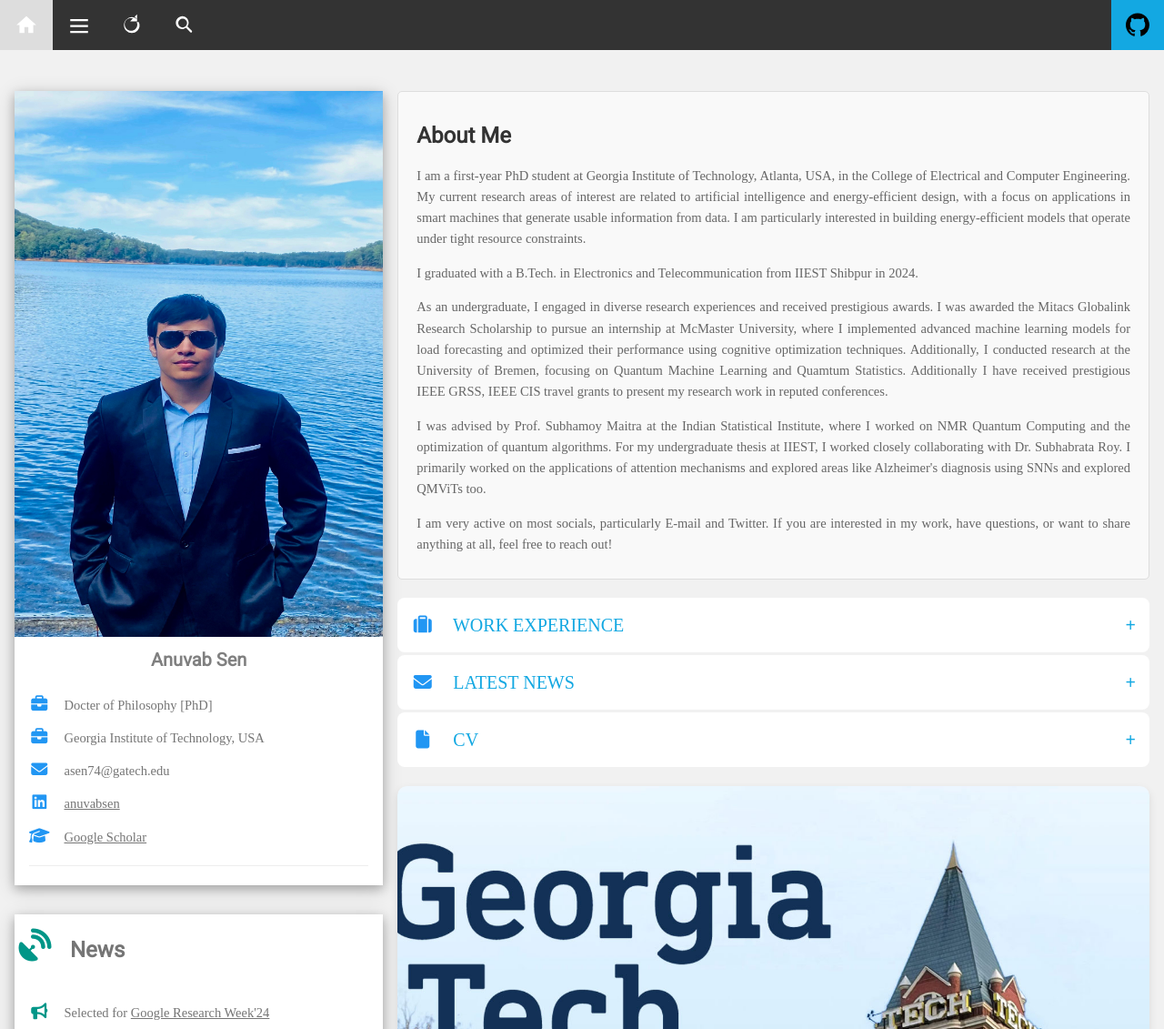
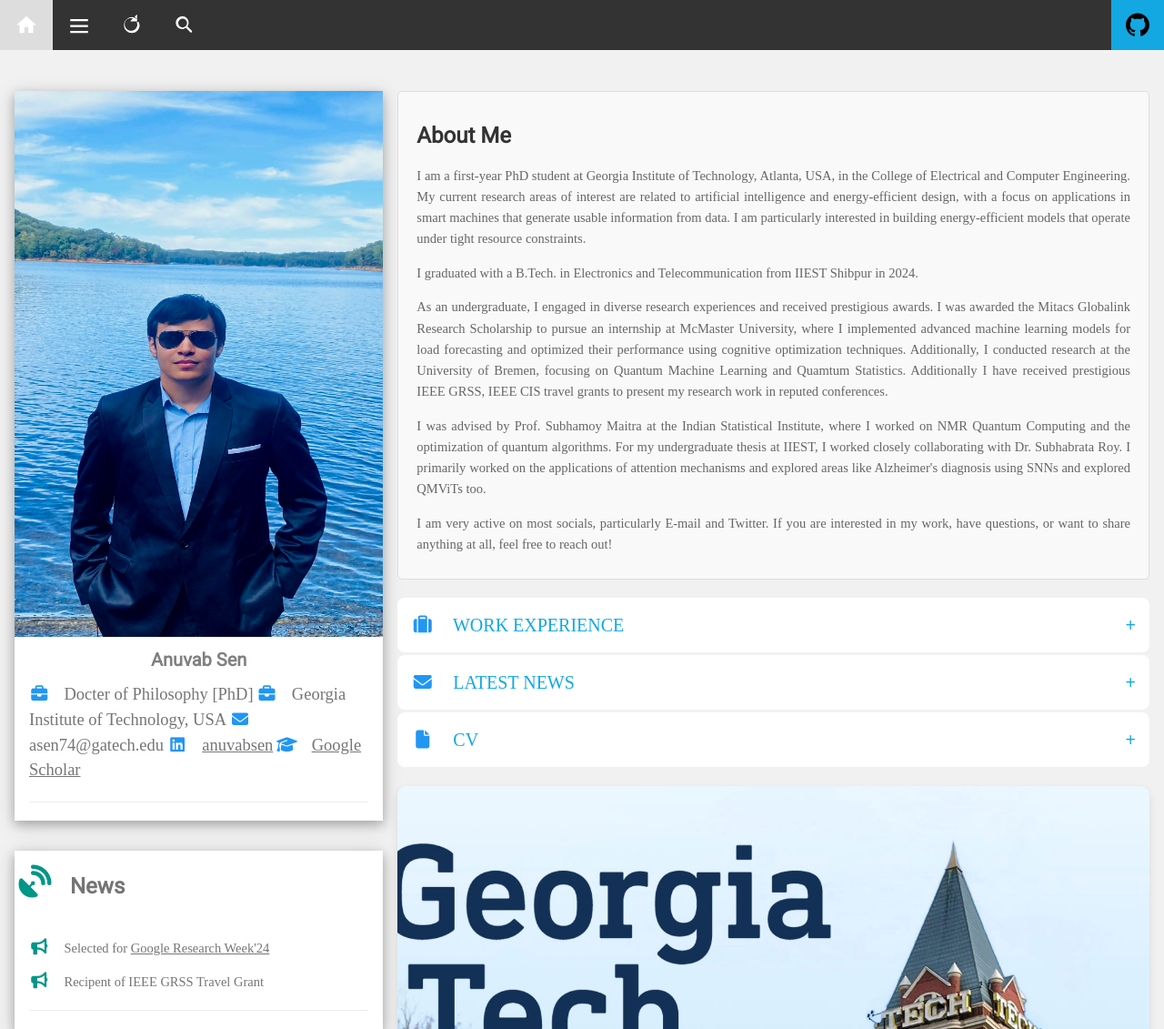
Before and after one commit to AnuvabSen1/Wesbite, a plain HTML site: page index.html in a window 1280 px wide. Shown: the top 1131 px of the page at 91% size. Drawn offline with nearby package versions, Linux system fonts and the light colour scheme.

Commit message:
Update index.html

```diff
--- a/index.html
+++ b/index.html
@@ -221,6 +221,10 @@
 
           p {
               font-size: 14.5px;
+          }
+
+         p1 {
+              font-size: 18.5px;
           }
 
 
@@ -808,11 +812,11 @@
                      <h3 align="Center">Anuvab Sen</h3>
                   </div>
                   <div class="w3-container">
-                     <p><i class="fa fa-briefcase fa-fw w3-margin-right w3-large w3-text-blue"></i>Docter of Philosophy [PhD]</p>
-                     <p><i class="fa fa-briefcase fa-fw w3-margin-right w3-large w3-text-blue"></i>Georgia Institute of Technology, USA</p>
-                     <p><i class="fa fa-envelope fa-fw w3-margin-right w3-large w3-text-blue"></i>asen74@gatech.edu</p>
-                     <p><i class="fab fa-linkedin fa-fw w3-margin-right w3-large w3-text-blue"></i><a href="https://www.linkedin.com/in/anuvabsen/">anuvabsen</a></p>
-                     <p><i class="fa fa-graduation-cap fa-fw w3-margin-right w3-large w3-text-blue"></i><a href="https://scholar.google.com/citations?user=aQkZOqQAAAAJ&hl=en">Google Scholar</a></p>
+                     <p1><i class="fa fa-briefcase fa-fw w3-margin-right w3-large w3-text-blue"></i>Docter of Philosophy [PhD]</p1>
+                     <p1><i class="fa fa-briefcase fa-fw w3-margin-right w3-large w3-text-blue"></i>Georgia Institute of Technology, USA</p1>
+                     <p1><i class="fa fa-envelope fa-fw w3-margin-right w3-large w3-text-blue"></i>asen74@gatech.edu</p1>
+                     <p1><i class="fab fa-linkedin fa-fw w3-margin-right w3-large w3-text-blue"></i><a href="https://www.linkedin.com/in/anuvabsen/">anuvabsen</a></p1>
+                     <p1><i class="fa fa-graduation-cap fa-fw w3-margin-right w3-large w3-text-blue"></i><a href="https://scholar.google.com/citations?user=aQkZOqQAAAAJ&hl=en">Google Scholar</a></p1>
                      <hr>
                   </div>
                </div>
```
